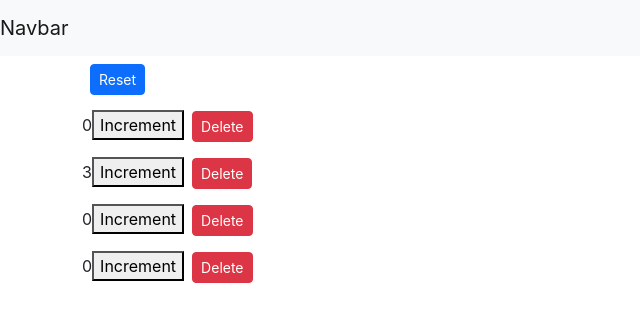
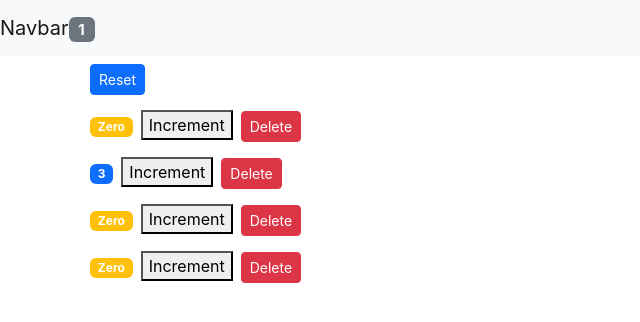
Before and after one commit to robrajcs/counters, a React (Create React App) app: page / in a window 1280 px wide. Shown: the top 322 px of the page, without its empty margins (0-640 px from the left). Built offline with nearby package versions, Linux system fonts and the light colour scheme; the HTML template or start-up script is replaced by a standard one.

Commit message:
20221227 1356

```diff
--- a/src/App.js
+++ b/src/App.js
@@ -13,6 +13,16 @@ class App extends Component {
             { id: 4, value: 0},
         ]
      }
+
+    constructor()  {
+      super();
+      console.log('App - Constructor');
+    }
+
+    componentDidMount() {
+      // ie. Ajax Call
+      console.log('App - Mounted');
+    }
 
     handleIncrement = counter => {
         const counters = [...this.state.counters];
@@ -35,9 +45,11 @@ class App extends Component {
         this.setState({ counters });
     }
   render() {
+    console.log('App - Rendered');
+
     return (
       <React.Fragment>
-        <NavBar />
+        <NavBar totalCounters={this.state.counters.filter(c => c.value > 0).length} />
         <main className="container">
           <Counters
           counters={this.state.counters}
--- a/src/components/counter.jsx
+++ b/src/components/counter.jsx
@@ -1,11 +1,19 @@
 import React, { Component } from 'react';
 
 class Counter extends Component {
+    componentDidUpdate(prevProps, prevState) {
+        console.log('prevProps', prevProps);
+        console.log('prevState', prevState);
+    }
+
+    componentWillUnmount() {
+        console.log("Counter - Unmount");
+    }
 
     render() {
         return (
         <div>
-            <span>{this.props.counter.value}</span>
+            <span className={this.getBadgeClasses()}>{this.formatCount()}</span>
             {/* { this.state.tags.length === 0 && 'Please create a new tag!' } */}
             <button onClick={() => this.props.onIncrement(this.props.counter)}>Increment</button>
             <button onClick={() => this.props.onDelete(this.props.counter.id)} className="btn btn-danger btn-sm m-2">Delete</button>
@@ -15,7 +23,7 @@ class Counter extends Component {
     }
 
     getBadgeClasses() {
-        let classes = "badge m-2 badge-";
+        let classes = "badge m-2 bg-";
         classes += this.props.counter.value === 0 ? "warning" : "primary";
         return classes;
     }
--- a/src/components/counters.jsx
+++ b/src/components/counters.jsx
@@ -5,13 +5,14 @@ class Counters extends Component {
 
 
     render() {
+        const { onReset, counters, onDelete, onIncrement } = this.props;
         return (
             <div>
-                <button onClick={this.props.onReset} className="btn btn-primary btn-sm m-2">Reset</button>
-               {this.props.counters.map(counter => (
+                <button onClick={onReset} className="btn btn-primary btn-sm m-2">Reset</button>
+               {counters.map(counter => (
                <Counter key={counter.id}
-               onDelete={this.props.onDelete}
-               onIncrement={this.props.onIncrement} counter={counter}/>
+               onDelete={onDelete}
+               onIncrement={onIncrement} counter={counter}/>
                 ))}
             </div>
         );
--- a/src/components/navbar.jsx
+++ b/src/components/navbar.jsx
@@ -1,13 +1,26 @@
 import React, { Component } from 'react';
 
-class NavBar extends Component {
-    render() {
-        return (
-            <nav className="navbar navbar-light bg-light">
-                <a href="#" className="navbar-brand">Navbar</a>
-            </nav>
-        );
-    }
+// Stateless Functional Component
+
+const NavBar = ({ totalCounters }) => {
+    console.log('Navbar - Rendered');
+
+    return (
+        <nav className="navbar navbar-light bg-light">
+            <a href="#" className="navbar-brand">
+                Navbar
+                <span className="badge bg-pill bg-secondary">
+                    {totalCounters}
+                </span>
+            </a>
+        </nav>
+    );
 }
 
+// class NavBar extends Component {
+//     render() {
+//     }
+// }
+
+
 export default NavBar;
```
